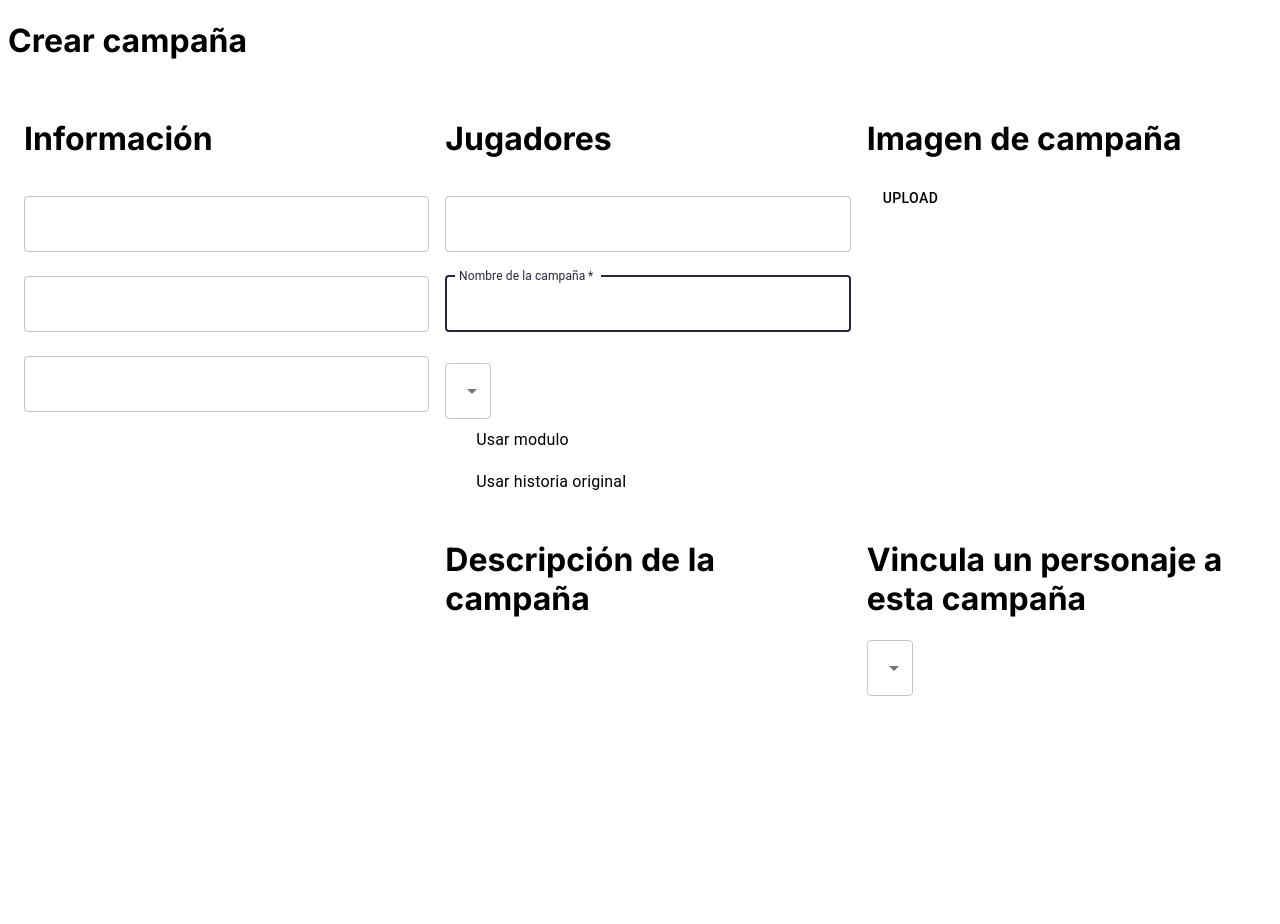
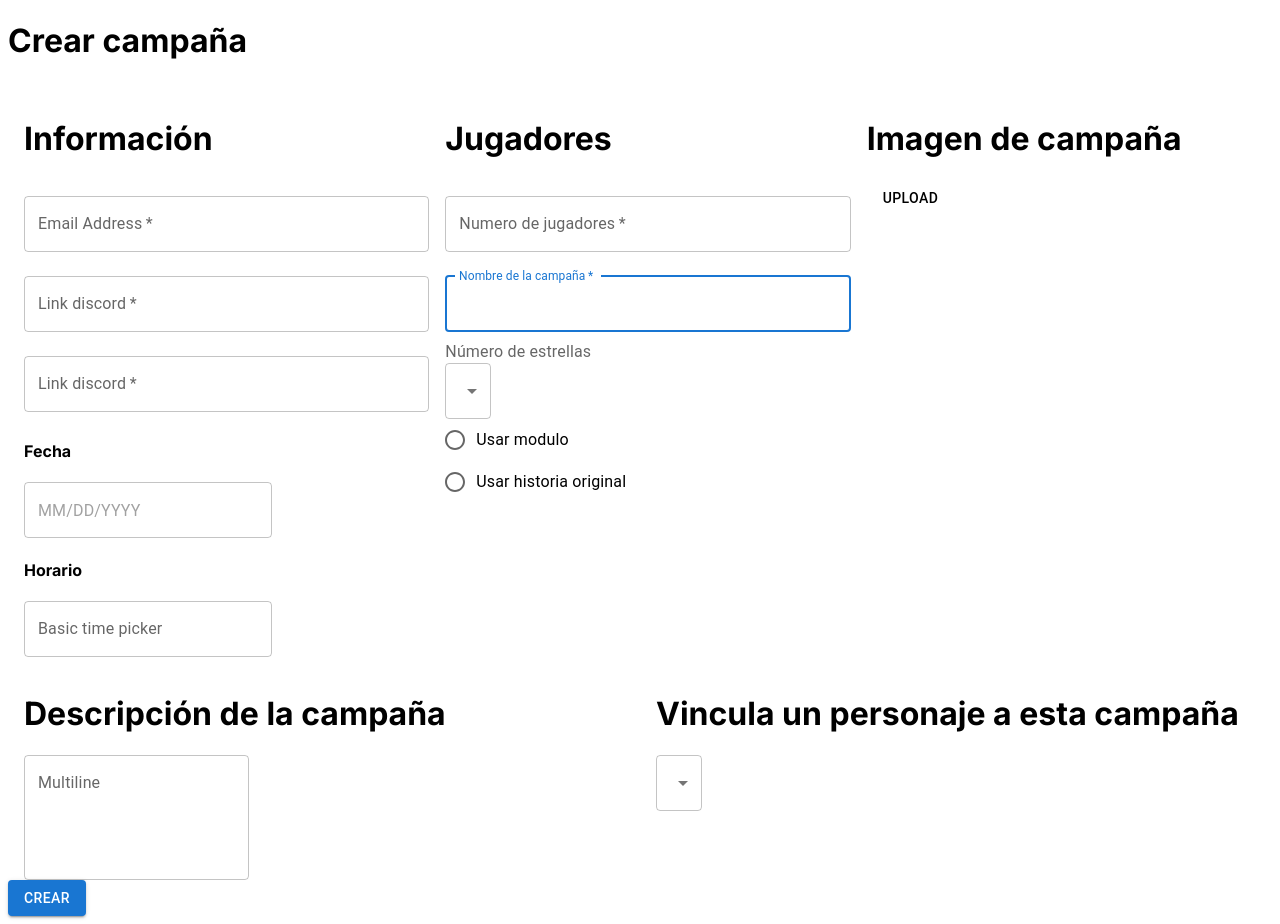
Before and after one commit to RatchetCooper/Programaci-n-Web-2, a Next.js app in the folder front/: page /CreateCampaigns in a window 1280 px wide. Before the commit the page ends 800 px from the top, so only its background shows below. Built offline with nearby package versions, Linux system fonts and the light colour scheme.

Commit message:
General providers date picker

```diff
--- a/front/app/CreateCampaigns/page.js
+++ b/front/app/CreateCampaigns/page.js
@@ -1,9 +1,10 @@
+"use client"
 import { Card,Button, InputLabel,RadioGroup, Radio, FormControlLabel, Select,MenuItem, Grid,Box,TextField, Stack, Badge, Avatar, IconButton, VisuallyHiddenInput} from "@mui/material";
 import { useTheme } from '@mui/material/styles'; //esta va ligada al provider
 import { AdapterDayjs } from '@mui/x-date-pickers/AdapterDayjs';
 import { LocalizationProvider } from '@mui/x-date-pickers/LocalizationProvider';
-import { DatePicker } from '@mui/x-date-pickers/DatePicker';
-
+import { DatePicker } from '@mui/x-date-pickers/';
+import { TimePicker } from '@mui/x-date-pickers';
 export default function CreateCampaigns(){
     return(
         <div>
@@ -44,9 +45,10 @@ export default function CreateCampaigns(){
 
                                         autoFocus
                                         />
-
-
-
+                                        <h4>Fecha</h4>
+                                        <DatePicker />
+                                        <h4>Horario</h4>
+                                        <TimePicker label="Basic time picker" />
                                     </Box>
                                 </Grid>
                                 <Grid item xs={4}>
@@ -71,17 +73,19 @@ export default function CreateCampaigns(){
 
                                         autoFocus
                                         />
-                                        <InputLabel id="demo-simple-select-label">Age</InputLabel>
+                                        <InputLabel id="demo-simple-select-label">Número de estrellas</InputLabel>
                                         <Select
                                             labelId="demo-simple-select-label"
                                             id="demo-simple-select"
 
-                                            label="Age"
+                                            label="Número de estrellas"
 
                                             >
-                                            <MenuItem value={10}>Ten</MenuItem>
-                                            <MenuItem value={20}>Twenty</MenuItem>
-                                            <MenuItem value={30}>Thirty</MenuItem>
+                                            <MenuItem value={1}>1</MenuItem>
+                                            <MenuItem value={2}>2</MenuItem>
+                                            <MenuItem value={3}>3</MenuItem>
+                                            <MenuItem value={4}>4</MenuItem>
+                                            <MenuItem value={5}>5</MenuItem>
                                         </Select>
 
                                         <RadioGroup
@@ -113,13 +117,19 @@ export default function CreateCampaigns(){
                         </Stack>
                         <Stack direction="row" spacing={2} sx={{  display: "flex",  alignItems: "center",}} >
                             <Grid container spacing={2}>
-                                <Grid item xs={4}>
 
+                                <Grid item xs={6}>
+                                    <h1>Descripción de la campaña</h1>
+                                    <TextField
+                                        id="outlined-multiline-static"
+                                        label="Multiline"
+                                        multiline
+                                        rows={4}
+
+                                        //defaultValue="Default Value"
+                                    />
                                 </Grid>
-                                <Grid item xs={4}>
-                                <h1>Descripción de la campaña</h1>
-                                </Grid>
-                                <Grid item xs={4}>
+                                <Grid item xs={6}>
                                 <h1>Vincula un personaje a esta campaña</h1>
                                 <Select
                                             labelId="demo-simple-select-label"
@@ -136,6 +146,9 @@ export default function CreateCampaigns(){
                                 </Grid>
                             </Grid>
                         </Stack>
+                        <Stack direction="row" spacing={2} sx={{  display: "flex",  alignItems: "center",}} >
+                        <Button variant="contained" sx={{mb: 4}}>Crear</Button>
+                        </Stack>
             </Stack>
         </div>
     )
--- /dev/null
+++ b/front/app/components/GeneralProviders.js
@@ -0,0 +1,19 @@
+"use client"
+import { ThemeProvider } from '@mui/material/styles'; //Contexto
+import { GoogleOAuthProvider } from '@react-oauth/google';
+import { useTheme } from '@mui/material/styles'; //esta va ligada al provider
+import { LocalizationProvider } from '@mui/x-date-pickers';
+import { AdapterDayjs } from '@mui/x-date-pickers/AdapterDayjs'
+
+export default function GeneralProviders({children}){
+    const theme = useTheme();
+    return(
+        <LocalizationProvider dateAdapter={AdapterDayjs}>
+            <GoogleOAuthProvider clientId="862893519032-2oupdld0qpkck0fk4rp29otd6gf3v7jq.apps.googleusercontent.com">
+                <ThemeProvider theme={ theme }>
+                {children}
+                </ThemeProvider>
+            </GoogleOAuthProvider>
+        </LocalizationProvider>
+    );
+}
--- a/front/app/layout.js
+++ b/front/app/layout.js
@@ -1,9 +1,10 @@
+
 import { Inter } from "next/font/google";
 import "./globals.css";
 import { ThemeProvider } from '@mui/material/styles'; //Contexto
 import { GoogleOAuthProvider } from '@react-oauth/google';
 import theme from "../app/Theme.js";
-
+import GeneralProviders from "./components/GeneralProviders";
 
 const inter = Inter({ subsets: ["latin"] });
 
@@ -17,12 +18,12 @@ export default function RootLayout({ children }) {
     <html lang="en">
 
       <body className={inter.className}>
-
-      <GoogleOAuthProvider clientId="862893519032-2oupdld0qpkck0fk4rp29otd6gf3v7jq.apps.googleusercontent.com">
+      <GeneralProviders children={children}></GeneralProviders>
+   {/*    <GoogleOAuthProvider clientId="862893519032-2oupdld0qpkck0fk4rp29otd6gf3v7jq.apps.googleusercontent.com">
         <ThemeProvider theme={ theme }>
           {children}
         </ThemeProvider>
-      </GoogleOAuthProvider>
+      </GoogleOAuthProvider> */}
 
 
       </body>
--- a/front/app/page.js
+++ b/front/app/page.js
@@ -8,6 +8,7 @@ import SearchCampaigns from "./pages/SearchCampaigns";
 import Login from "./components/Login";
 import SignUp from "./components/SignUp";
 import UserCampaigns from "./components/UserCampaigns";
+
 export default function Home() {
   return (
       <div>
```
